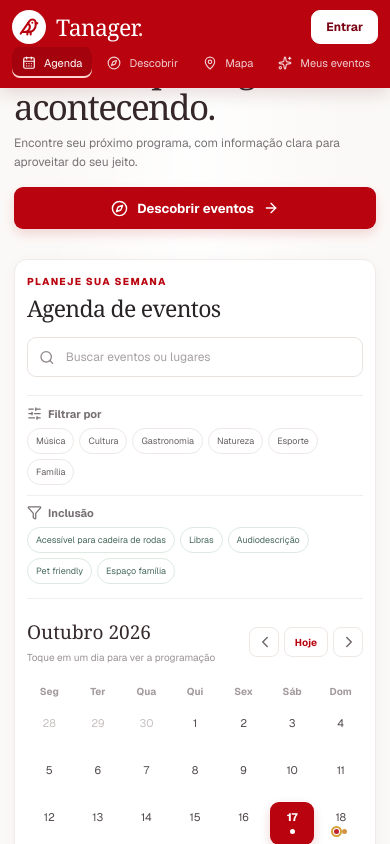
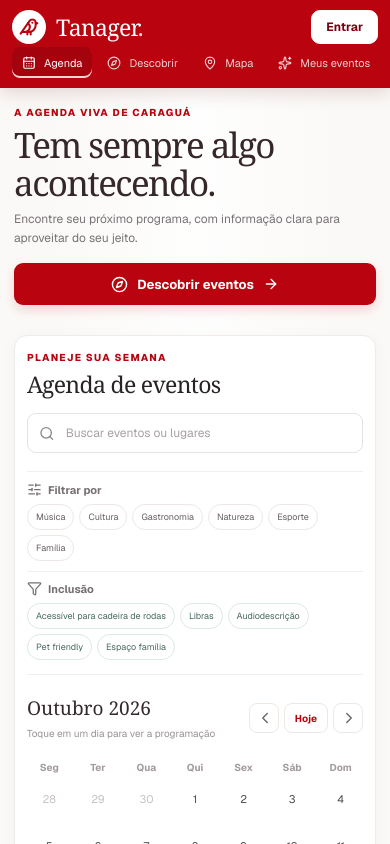
Before and after one commit to FelipePresente/Tanager, a React (Vite) app in the folder client/: page / in a window 390 px wide. Shown: the top 844 px of the page. Built offline with nearby package versions, Linux system fonts and the light colour scheme.

Commit message:
fixed layout

```diff
--- a/client/src/style.css
+++ b/client/src/style.css
@@ -32,7 +32,7 @@ button, a, input, textarea, select { -webkit-tap-highlight-color: transparent; }
 ::selection { background: #f5c5c7; color: var(--red-dark); }
 
 .app-shell { min-height: 100vh; display: flex; flex-direction: column; background: radial-gradient(ellipse at 50% 0%, rgba(255,255,255,.9), transparent 54%), var(--canvas); }
-.topbar { position: fixed; z-index: 1000; top: 0; left: 0; width: 100%; color: white; background: var(--red); box-shadow: 0 5px 18px rgba(86, 0, 10, .15); }
+.topbar { color: white; background: var(--red); box-shadow: 0 5px 18px rgba(86, 0, 10, .15); }
 .topbar-inner { max-width: 1240px; height: 72px; padding: 0 30px; margin: auto; display: flex; align-items: center; gap: 35px; }
 .brand, .footer-brand { display: inline-flex; align-items: center; gap: 10px; flex: 0 0 auto; font-family: Georgia, serif; font-size: 25px; letter-spacing: -.7px; color: white; }
 .brand-mark { width: 34px; height: 34px; display: inline-grid; place-items: center; border: 1px solid rgba(255,255,255,.68); border-radius: 50%; color: var(--red); background: white; }
@@ -49,7 +49,7 @@ button, a, input, textarea, select { -webkit-tap-highlight-color: transparent; }
 .icon-button:hover { color: var(--red); border-color: #e8b7b9; background: #fff8f8; }
 .signout-button { width: 32px; height: 32px; border: 0; color: rgba(255,255,255,.85); background: transparent; }
 .signout-button:hover { color: white; background: rgba(255,255,255,.15); }
-.page-wrap { width: min(1180px, calc(100% - 60px)); flex: 1; margin: 0 auto; padding: 72px 0 78px; }
+.page-wrap { width: min(1180px, calc(100% - 60px)); flex: 1; margin: 0 auto; padding: 24px 0 78px; }
 .footer { color: #fff; background: var(--red); position: relative; overflow: hidden; }
 .footer::before, .footer::after { content: ""; position: absolute; top: -55px; bottom: -40px; width: 150px; opacity: .13; background: repeating-radial-gradient(ellipse at 0 50%, transparent 0 13px, #56000a 14px 16px, transparent 17px 28px); }
 .footer::before { left: -35px; }
@@ -593,7 +593,7 @@ h1, h2 { letter-spacing: -.045em; }
   .nav-link svg { width: 14px; }
   .role-link { margin-left: 0; }
   .topbar-actions { margin-left: auto; }
-  .page-wrap { width: calc(100% - 34px); padding-top: 34px; }
+  .page-wrap { width: calc(100% - 34px); padding-top: 20px; }
   .footer-inner { width: calc(100% - 34px); }
   .calendar-panel { padding: 19px; }
   .calendar-content { grid-template-columns: minmax(0, 1.15fr) minmax(255px, .85fr); gap: 15px; }
@@ -623,7 +623,7 @@ h1, h2 { letter-spacing: -.045em; }
 @media (max-width: 620px) {
   body { font-size: 13px; }
   .topbar-inner { padding-right: 12px; padding-left: 12px; }
-  .page-wrap { width: calc(100% - 28px); padding-top: 28px; padding-bottom: 50px; }
+  .page-wrap { width: calc(100% - 28px); padding-top: 16px; padding-bottom: 50px; }
   .page-title-row { align-items: flex-start; flex-direction: column; gap: 14px; margin-bottom: 22px; }
   .page-title-row h1 { font-size: 34px; }
   .page-description { font-size: 12px; }
```
